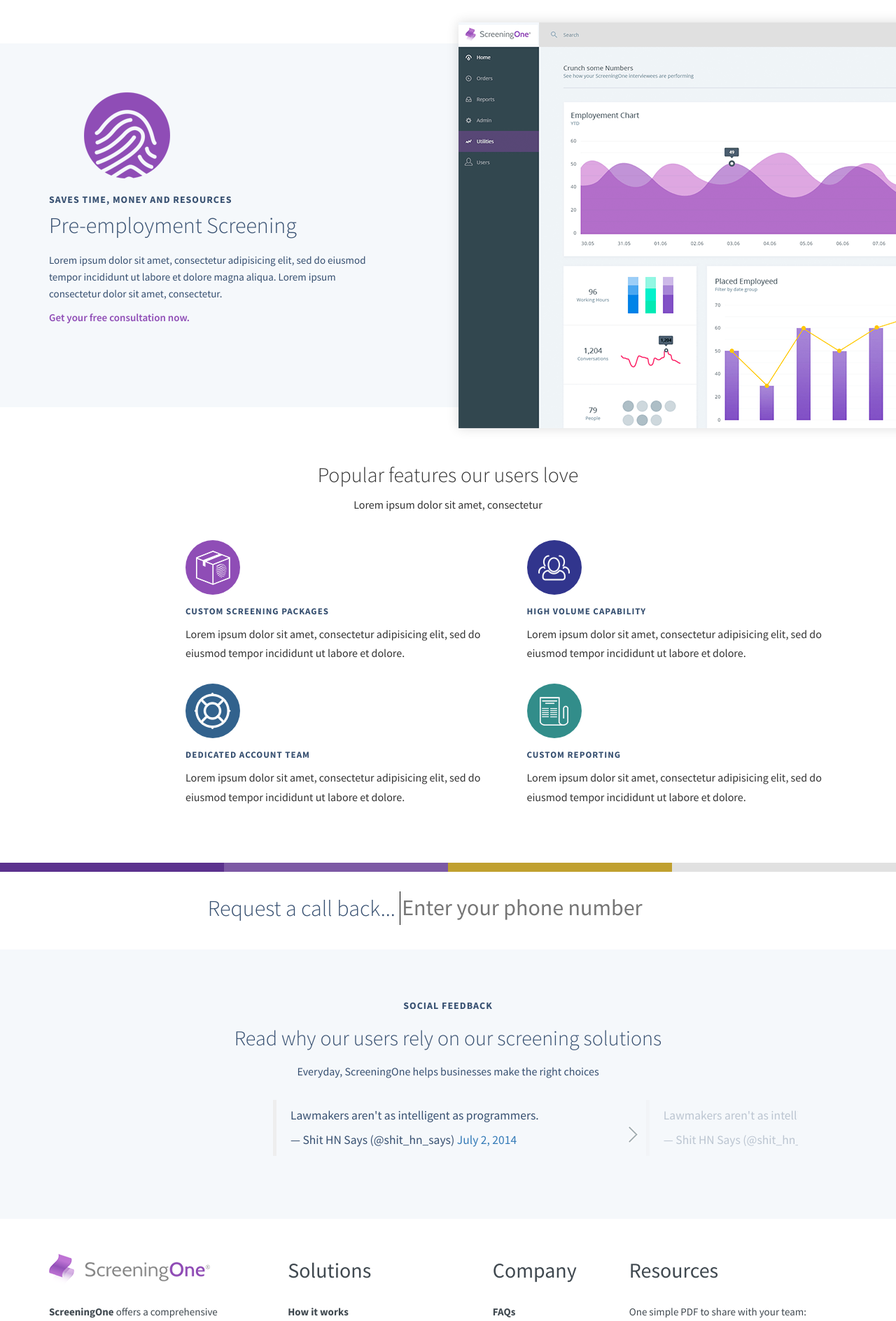
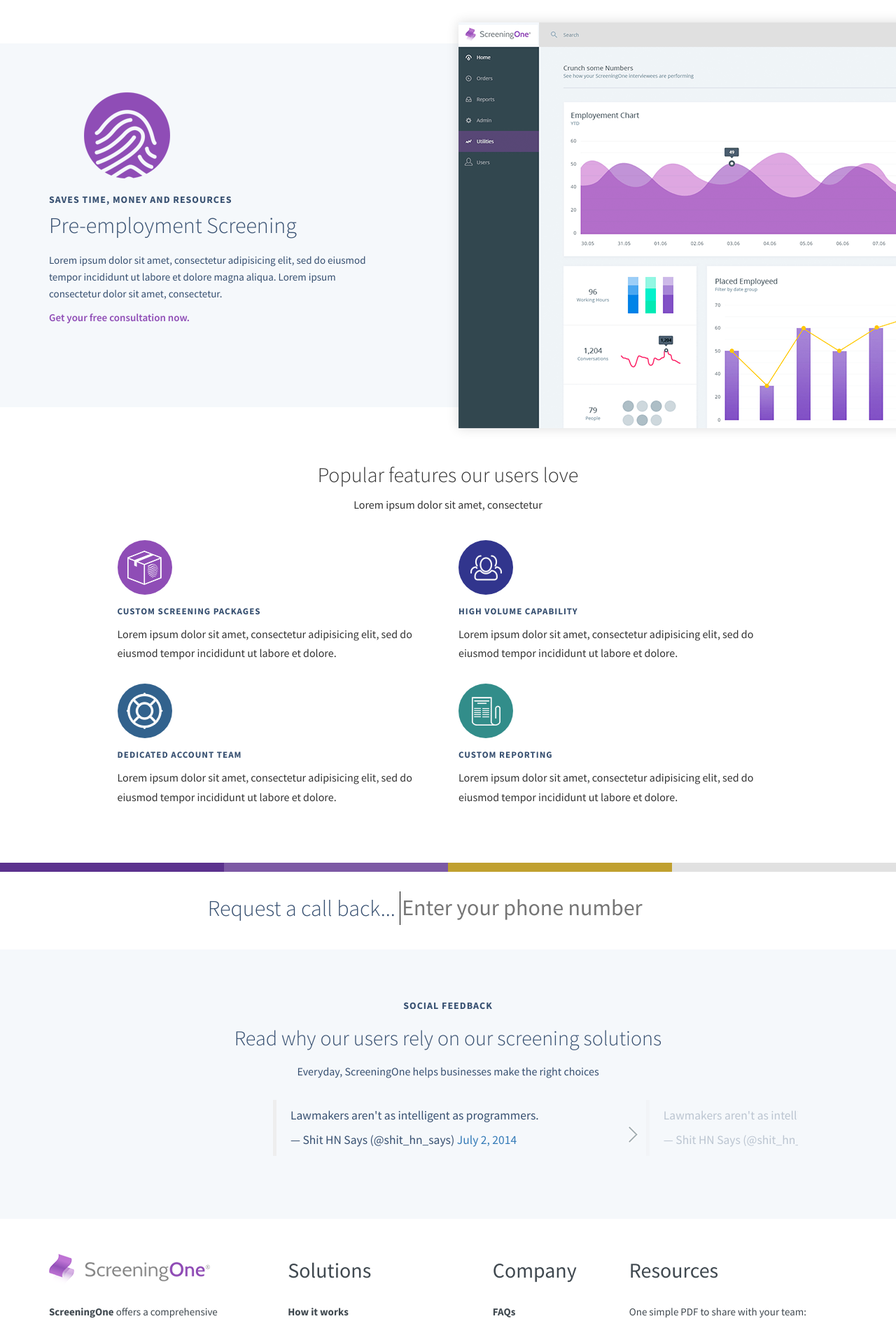
Before and after one commit to ScreeningONE/ScreeningONEPublicWeb, a Jekyll site: the page built from index.html, in a window 1280 px wide. Shown: the part 1085-2973 px from the top of the page at 70% size. Built offline with Jekyll 4.4.1, drawn with Linux system fonts in a browser that asks for light colours; nearby versions of some CDN libraries; comment, search, counter and statistics services are not loaded.

Commit message:
fixed middle align

```diff
--- a/Gemfile
+++ b/Gemfile
@@ -2,5 +2,4 @@
 
 gem 'dotenv'
 gem 'jekyll'
-gem 'wdm', '>= 0.1.0' if Gem.win_platform?
 gem 's3_website'
--- a/index.html
+++ b/index.html
@@ -105,7 +105,7 @@
     </div>
 
     <div class="row lists">
-      <div class="col-xs-24 col-sm-10 col-sm-offset-4">
+      <div class="col-xs-24 col-sm-10 col-sm-offset-2">
         <div class="featured featured-1"></div>
         <div class="title">Custom screening packages</div>
         <div class="desc">
@@ -126,7 +126,7 @@
         </div>
       </div>
       <div class="clearfix hidden-xs"></div>
-      <div class="col-xs-24 col-sm-10 col-sm-offset-4">
+      <div class="col-xs-24 col-sm-10 col-sm-offset-2">
         <div class="featured featured-3"></div>
         <div class="title">Dedicated account team</div>
         <div class="desc">
--- a/s3_website.yml
+++ b/s3_website.yml
@@ -1,8 +1,8 @@
 s3_id: <%= ENV['S3_ID'] %>
 s3_secret: <%= ENV['S3_SECRET'] %>
 s3_bucket: dev.brandedcrate.com
+s3_endpoint: us-west-2
 s3_key_prefix: screeningone
-s3_endpoint: us-west-2
 gzip:
   - .html
   - .css
```
Also changed, not shown: Gemfile.lock.
